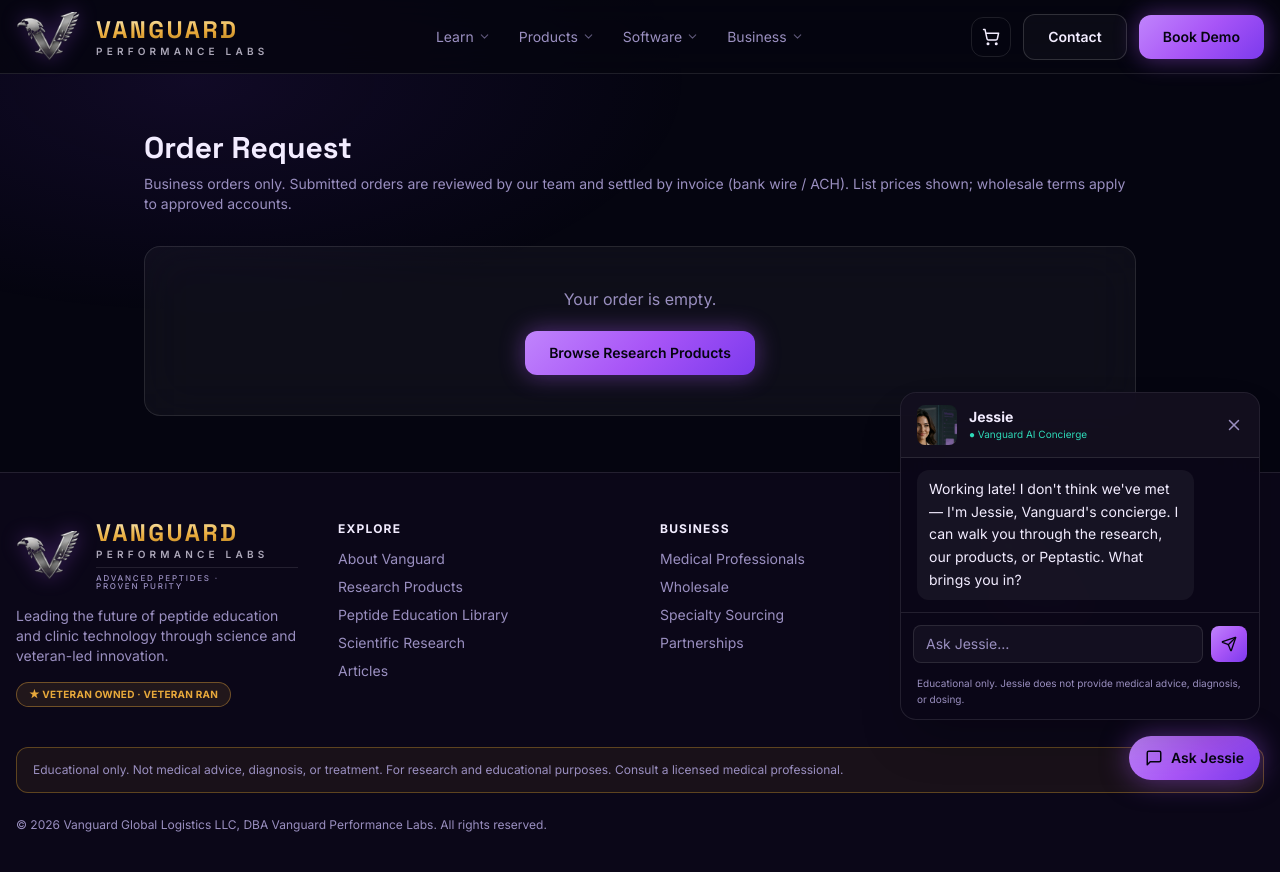
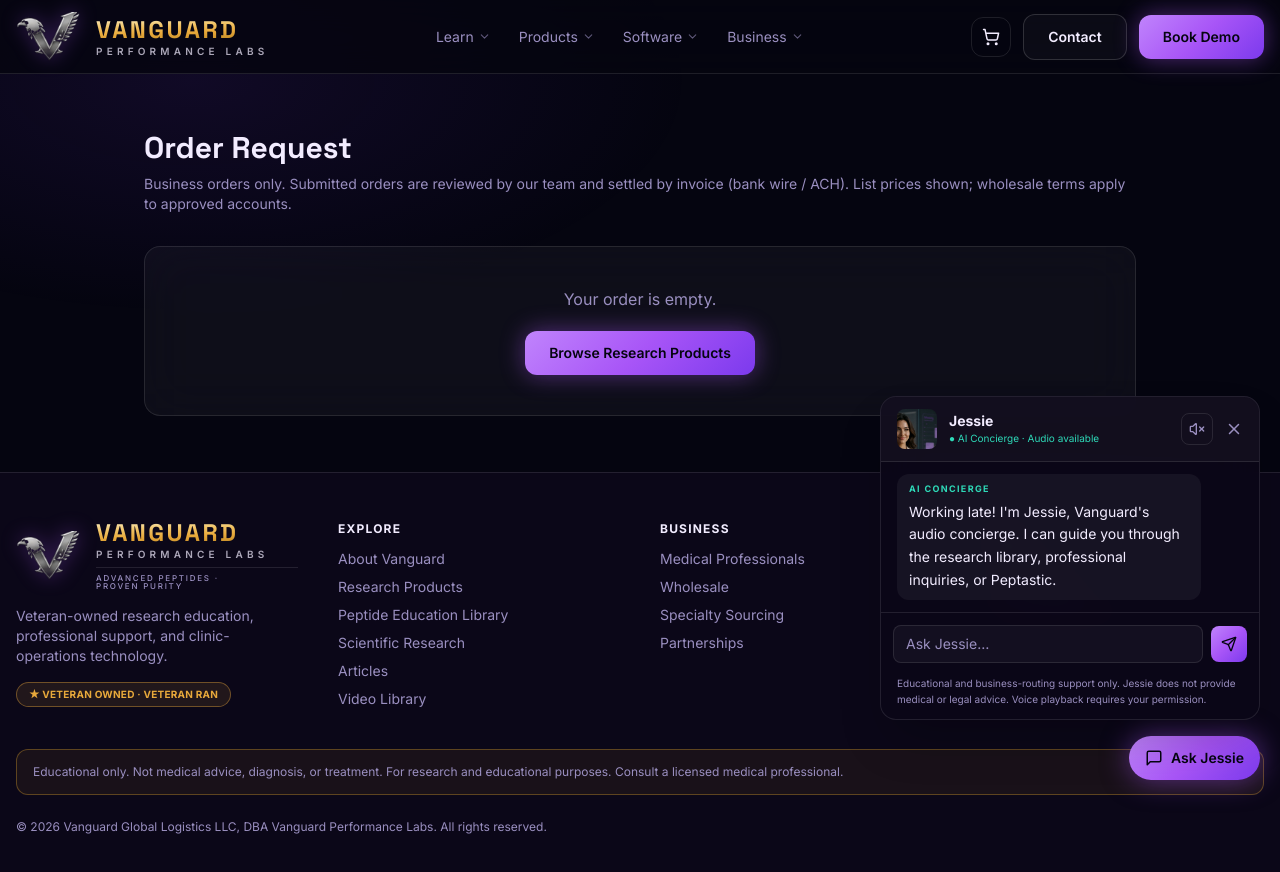
Before and after one commit to Vanguard-Global-Logistics/Vanguard-Performance-Labs, a Next.js app: page /cart in a window 1280 px wide. Both pictures are taken after a click on the button "Ask Jessie". Shown: the top 872 px of the page. Built offline with nearby package versions, Linux system fonts and the light colour scheme.

Commit message:
Make Jessie audio-first and display specialist routing

```diff
--- a/components/site-chrome.tsx
+++ b/components/site-chrome.tsx
@@ -1,7 +1,7 @@
 "use client";
 import Link from "next/link";
 import { useState, useEffect } from "react";
-import { MessageSquare, X, Send } from "lucide-react";
+import { MessageSquare, X, Send, Volume2, VolumeX } from "lucide-react";
 import { NAV, DISCLAIMER } from "@/lib/content";
 import { VanguardLogo, JessiePortrait } from "@/components/brand";
 import { readAndMarkVisit, timeGreeting, type VisitorState } from "@/lib/visitor";
@@ -14,20 +14,20 @@ export function SiteFooter() {
           <div>
             <VanguardLogo size="lg" tagline />
             <p className="mt-4 max-w-xs text-sm text-muted">
-              Leading the future of peptide education and clinic technology through science and veteran-led innovation.
+              Veteran-owned research education, professional support, and clinic-operations technology.
             </p>
             <div className="mt-4 inline-flex items-center gap-2 rounded-full border border-vanguard-gold/40 bg-vanguard-gold/10 px-3 py-1 text-[10px] font-bold tracking-wide text-vanguard-gold">
               ★ VETERAN OWNED · VETERAN RAN
             </div>
           </div>
-          <FooterCol title="Explore" links={NAV.slice(1, 6)} />
+          <FooterCol title="Explore" links={NAV.slice(1, 7)} />
           <FooterCol title="Business" links={NAV.slice(8, 12)} />
           <div>
             <div className="mb-3 text-xs font-bold uppercase tracking-widest text-bone">Legal</div>
             <ul className="space-y-2 text-sm text-muted">
               <li><Link href="/legal/privacy" className="hover:text-bone">Privacy Policy</Link></li>
               <li><Link href="/legal/terms" className="hover:text-bone">Terms of Service</Link></li>
-              <li><Link href="/legal/refunds" className="hover:text-bone">Refund & Shipping</Link></li>
+              <li><Link href="/legal/refunds" className="hover:text-bone">Inquiry & Shipping Policy</Link></li>
             </ul>
           </div>
         </div>
@@ -47,69 +47,127 @@ function FooterCol({ title, links }: { title: string; links: { href: string; lab
     <div>
       <div className="mb-3 text-xs font-bold uppercase tracking-widest text-bone">{title}</div>
       <ul className="space-y-2 text-sm text-muted">
-        {links.map((l) => <li key={l.href}><Link href={l.href} className="hover:text-bone">{l.label}</Link></li>)}
+        {links.map((link) => <li key={link.href}><Link href={link.href} className="hover:text-bone">{link.label}</Link></li>)}
       </ul>
     </div>
   );
 }
 
-// Jessie concierge dock — LIVE AI when /api/jessie has a key; scripted routing otherwise.
 const QUICK = [
   { label: "Explore research", href: "/education" },
-  { label: "Book a Peptastic demo", href: "/peptastic" },
-  { label: "Wholesale inquiry", href: "/wholesale" },
-  { label: "Talk to sales", href: "/contact" },
+  { label: "Book a Peptastic session", href: "/peptastic" },
+  { label: "Professional inquiry", href: "/wholesale" },
+  { label: "Talk to the team", href: "/contact" },
 ];
-const REFUSE = /(dose|dosing|how much|inject|reconstitut|\bmg\b|mcg|prescri|diagnos|treat my|cure|protocol for me)/i;
 
-type Msg = { role: "user" | "assistant"; content: string; links?: { label: string; href: string }[] };
+const REFUSE = /(dose|dosing|how much|inject|injection|reconstitut|\bmg\b|mcg|prescri|diagnos|treat my|cure|protocol for me|human use|personal use|take this)/i;
+
+type Msg = {
+  role: "user" | "assistant";
+  content: string;
+  links?: { label: string; href: string }[];
+  agentLabel?: string;
+};
+
+function preferredVoice(): SpeechSynthesisVoice | null {
+  const voices = window.speechSynthesis?.getVoices?.() ?? [];
+  const preferredNames = ["Samantha", "Ava", "Allison", "Jenny", "Aria", "Zira"];
+  return (
+    voices.find((voice) => preferredNames.some((name) => voice.name.includes(name))) ??
+    voices.find((voice) => voice.lang.toLowerCase().startsWith("en-us")) ??
+    voices.find((voice) => voice.lang.toLowerCase().startsWith("en")) ??
+    null
+  );
+}
 
 export function JessieDock() {
   const [open, setOpen] = useState(false);
   const [msg, setMsg] = useState("");
   const [busy, setBusy] = useState(false);
-  const [live, setLive] = useState(true); // assume live until the API says otherwise
+  const [live, setLive] = useState(true);
+  const [voiceEnabled, setVoiceEnabled] = useState(false);
+  const [activeAgent, setActiveAgent] = useState("AI Concierge");
   const [visitor, setVisitor] = useState<VisitorState>({ returning: false, visits: 0 });
   const [chat, setChat] = useState<Msg[]>([
-    { role: "assistant", content: "I'm Jessie. I can guide you through Vanguard, our research education, and Peptastic. What are you looking for today?" },
+    {
+      role: "assistant",
+      agentLabel: "AI Concierge",
+      content: "I'm Jessie. I can guide you through Vanguard's research education, professional services, and Peptastic. What are you looking for today?",
+    },
   ]);
 
   useEffect(() => {
     const v = readAndMarkVisit();
     setVisitor(v);
-    setChat((c) => {
-      if (c.length !== 1 || c[0].role !== "assistant") return c;
+    setVoiceEnabled(window.localStorage.getItem("vpl-jessie-voice") === "on");
+    setChat((current) => {
+      if (current.length !== 1 || current[0].role !== "assistant") return current;
       const greet = v.returning
-        ? `${timeGreeting()} — welcome back. Want to pick up where you left off, or explore something new?`
-        : `${timeGreeting()}! I don't think we've met — I'm Jessie, Vanguard's concierge. I can walk you through the research, our products, or Peptastic. What brings you in?`;
-      return [{ role: "assistant", content: greet }];
+        ? `${timeGreeting()} — welcome back. Want to continue exploring, or find something new?`
+        : `${timeGreeting()}! I'm Jessie, Vanguard's audio concierge. I can guide you through the research library, professional inquiries, or Peptastic.`;
+      return [{ role: "assistant", agentLabel: "AI Concierge", content: greet }];
     });
   }, []);
 
+  function speak(text: string) {
+    if (!("speechSynthesis" in window) || !text.trim()) return;
+    window.speechSynthesis.cancel();
+    const utterance = new SpeechSynthesisUtterance(text);
+    const voice = preferredVoice();
+    if (voice) utterance.voice = voice;
+    utterance.lang = voice?.lang ?? "en-US";
+    utterance.rate = 0.98;
+    utterance.pitch = 1;
+    window.speechSynthesis.speak(utterance);
+  }
+
+  function toggleVoice() {
+    const next = !voiceEnabled;
+    setVoiceEnabled(next);
+    window.localStorage.setItem("vpl-jessie-voice", next ? "on" : "off");
+    if (!next) {
+      window.speechSynthesis?.cancel();
+      return;
+    }
+    const latest = [...chat].reverse().find((item) => item.role === "assistant");
+    if (latest) speak(latest.content);
+  }
+
+  function addAssistant(message: Msg) {
+    setChat((current) => [...current, message]);
+    if (message.agentLabel) setActiveAgent(message.agentLabel);
+    if (voiceEnabled) speak(message.content);
+  }
+
   async function send() {
-    const q = msg.trim();
-    if (!q || busy) return;
+    const question = msg.trim();
+    if (!question || busy) return;
     setMsg("");
 
-    // Client-side guardrail: deflect medical asks before they ever leave the browser.
-    if (REFUSE.test(q)) {
-      setChat((c) => [...c, { role: "user", content: q }, {
+    const userMessage: Msg = { role: "user", content: question };
+    const next: Msg[] = [...chat, userMessage];
+    setChat(next);
+
+    if (REFUSE.test(question)) {
+      addAssistant({
         role: "assistant",
-        content: "I can't help with dosing, diagnosis, or individual medical decisions — those belong with a licensed provider. I can walk you through the published research or connect you with our team.",
-        links: [{ label: "Education Library", href: "/education" }, { label: "Contact", href: "/contact" }],
-      }]);
+        agentLabel: "Compliance Gate",
+        content: "I can't help with dosing, injections, diagnosis, treatment decisions, or human-use instructions. I can show you the published research or connect you with the appropriate professional.",
+        links: [
+          { label: "Research Library", href: "/education" },
+          { label: "Contact", href: "/contact" },
+        ],
+      });
       return;
     }
 
-    const next: Msg[] = [...chat, { role: "user", content: q }];
-    setChat(next);
-
     if (!live) {
-      setChat((c) => [...c, {
+      addAssistant({
         role: "assistant",
-        content: "Happy to point you the right way — pick an option below, or head to Contact and the team will route you.",
-        links: QUICK.slice(0, 3).map((x) => ({ label: x.label, href: x.href })),
-      }]);
+        agentLabel: "AI Concierge",
+        content: "Live AI is currently offline, but I can still route you to the right Vanguard resource.",
+        links: QUICK.slice(0, 3),
+      });
       return;
     }
 
@@ -118,26 +176,38 @@ export function JessieDock() {
       const res = await fetch("/api/jessie", {
         method: "POST",
         headers: { "Content-Type": "application/json" },
-        body: JSON.stringify({ messages: next.map(({ role, content }) => ({ role, content })), visitor }),
+        body: JSON.stringify({
+          messages: next.map(({ role, content }) => ({ role, content })),
+          visitor,
+        }),
       });
+
+      const data = await res.json().catch(() => ({}));
       if (res.status === 503) {
         setLive(false);
-        setChat((c) => [...c, {
+        addAssistant({
           role: "assistant",
-          content: "Live chat is warming up — meanwhile, these will get you where you need to go.",
-          links: QUICK.slice(0, 3).map((x) => ({ label: x.label, href: x.href })),
-        }]);
+          agentLabel: data.agent?.label ?? "AI Concierge",
+          content: "Live AI is warming up. These links will get you to the right place now.",
+          links: QUICK.slice(0, 3),
+        });
         return;
       }
       if (!res.ok) throw new Error();
-      const data = await res.json();
-      setChat((c) => [...c, { role: "assistant", content: data.reply, links: data.links }]);
+
+      addAssistant({
+        role: "assistant",
+        agentLabel: data.agent?.label ?? "AI Concierge",
+        content: data.reply,
+        links: data.links,
+      });
     } catch {
-      setChat((c) => [...c, {
+      addAssistant({
         role: "assistant",
-        content: "Something hiccuped on my end — try again, or use one of these.",
+        agentLabel: "AI Concierge",
+        content: "Something hiccuped on my end. Please try again or contact the Vanguard team directly.",
         links: [{ label: "Contact", href: "/contact" }],
-      }]);
+      });
     } finally {
       setBusy(false);
     }
@@ -146,35 +216,49 @@ export function JessieDock() {
   return (
     <>
       <button
-        onClick={() => setOpen((o) => !o)}
-        aria-label="Open Jessie, the Vanguard AI Concierge"
+        onClick={() => setOpen((value) => !value)}
+        aria-label="Open Jessie, the Vanguard audio AI concierge"
         className="vt-dock fixed bottom-5 right-5 z-50 flex items-center gap-2 rounded-full bg-vg-grad px-4 py-3 text-sm font-semibold text-ink-0 shadow-[0_0_28px_rgba(168,85,247,0.5)]"
       >
         <MessageSquare size={18} /> Ask Jessie
       </button>
 
       {open && (
-        <div className="fixed bottom-20 right-5 z-50 flex max-h-[70vh] w-[360px] max-w-[calc(100vw-2.5rem)] flex-col overflow-hidden rounded-2xl border border-white/10 bg-ink-1/95 shadow-2xl backdrop-blur-xl">
+        <div className="fixed bottom-20 right-5 z-50 flex max-h-[72vh] w-[380px] max-w-[calc(100vw-2.5rem)] flex-col overflow-hidden rounded-2xl border border-white/10 bg-ink-1/95 shadow-2xl backdrop-blur-xl">
           <div className="flex items-center gap-3 border-b border-white/10 bg-white/[0.03] px-4 py-3">
             <div className="h-10 w-10 overflow-hidden rounded-lg"><JessiePortrait size={40} variant="avatar" /></div>
-            <div className="flex-1">
+            <div className="min-w-0 flex-1">
               <div className="text-sm font-bold text-bone">Jessie</div>
-              <div className="text-[10px] text-vanguard-teal">● Vanguard AI Concierge</div>
+              <div className="truncate text-[10px] text-vanguard-teal">● {activeAgent} · Audio available</div>
             </div>
+            <button
+              aria-label={voiceEnabled ? "Mute Jessie" : "Enable Jessie's voice"}
+              onClick={toggleVoice}
+              className="grid h-8 w-8 place-items-center rounded-lg border border-white/10 text-muted hover:border-vanguard-violet/50 hover:text-bone"
+            >
+              {voiceEnabled ? <Volume2 size={16} /> : <VolumeX size={16} />}
+            </button>
             <button aria-label="Close" onClick={() => setOpen(false)} className="text-muted hover:text-bone"><X size={18} /></button>
           </div>
 
-          <div className="flex-1 space-y-3 overflow-y-auto px-4 py-3">
-            {chat.map((m, i) => (
-              <div key={i} className={m.role === "user" ? "flex justify-end" : "flex justify-start"}>
-                <div className={`max-w-[85%] rounded-xl px-3 py-2 text-sm leading-relaxed ${m.role === "user" ? "bg-vg-grad text-ink-0" : "bg-white/[0.05] text-bone"}`}>
-                  {m.content}
-                  {m.links && m.links.length > 0 && (
+          <div className="flex-1 space-y-3 overflow-y-auto px-4 py-3" aria-live="polite">
+            {chat.map((item, index) => (
+              <div key={index} className={item.role === "user" ? "flex justify-end" : "flex justify-start"}>
+                <div className={`max-w-[88%] rounded-xl px-3 py-2 text-sm leading-relaxed ${item.role === "user" ? "bg-vg-grad text-ink-0" : "bg-white/[0.05] text-bone"}`}>
+                  {item.role === "assistant" && item.agentLabel && (
+                    <div className="mb-1 text-[9px] font-bold uppercase tracking-[0.15em] text-vanguard-teal">{item.agentLabel}</div>
+                  )}
+                  {item.content}
+                  {item.links && item.links.length > 0 && (
                     <div className="mt-2 flex flex-wrap gap-1.5">
-                      {m.links.map((l) => (
-                        <Link key={l.href + l.label} href={l.href} onClick={() => setOpen(false)}
-                          className="rounded-full border border-vanguard-violet/40 bg-vanguard-violet/10 px-2.5 py-1 text-[11px] font-medium text-vanguard-violet hover:bg-vanguard-violet/20">
-                          {l.label}
+                      {item.links.map((link) => (
+                        <Link
+                          key={link.href + link.label}
+                          href={link.href}
+                          onClick={() => setOpen(false)}
+                          className="rounded-full border border-vanguard-violet/40 bg-vanguard-violet/10 px-2.5 py-1 text-[11px] font-medium text-vanguard-violet hover:bg-vanguard-violet/20"
+                        >
+                          {link.label}
                         </Link>
                       ))}
                     </div>
@@ -182,13 +266,14 @@ export function JessieDock() {
                 </div>
               </div>
             ))}
-            {busy && <div className="text-xs text-muted">Jessie is typing…</div>}
+            {busy && <div className="text-xs text-muted">Jessie is routing your question…</div>}
           </div>
 
           <div className="flex items-center gap-2 border-t border-white/10 p-3">
             <input
-              value={msg} onChange={(e) => setMsg(e.target.value)}
-              onKeyDown={(e) => e.key === "Enter" && send()}
+              value={msg}
+              onChange={(event) => setMsg(event.target.value)}
+              onKeyDown={(event) => event.key === "Enter" && send()}
               placeholder="Ask Jessie…"
               aria-label="Message Jessie"
               className="flex-1 rounded-lg border border-white/10 bg-white/[0.04] px-3 py-2 text-sm text-bone outline-none placeholder:text-muted"
@@ -196,7 +281,7 @@ export function JessieDock() {
             <button onClick={send} disabled={busy} aria-label="Send" className="grid h-9 w-9 place-items-center rounded-lg bg-vg-grad text-ink-0 disabled:opacity-50"><Send size={16} /></button>
           </div>
           <p className="px-4 pb-3 text-[10px] leading-relaxed text-muted">
-            Educational only. Jessie does not provide medical advice, diagnosis, or dosing.
+            Educational and business-routing support only. Jessie does not provide medical or legal advice. Voice playback requires your permission.
           </p>
         </div>
       )}
```
